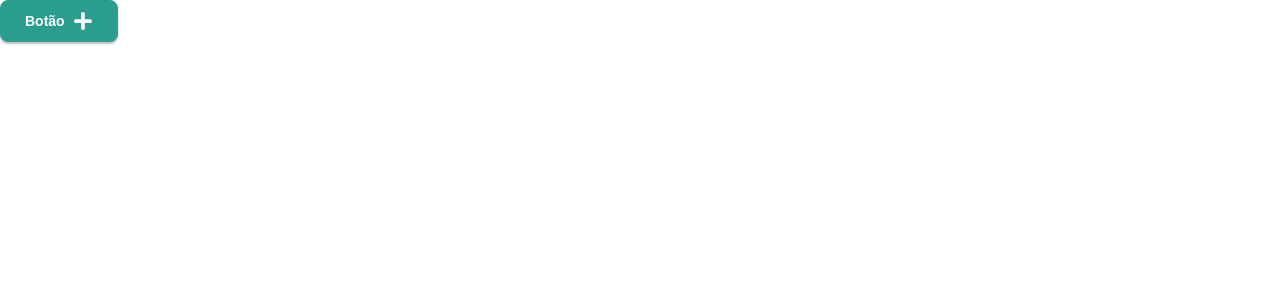
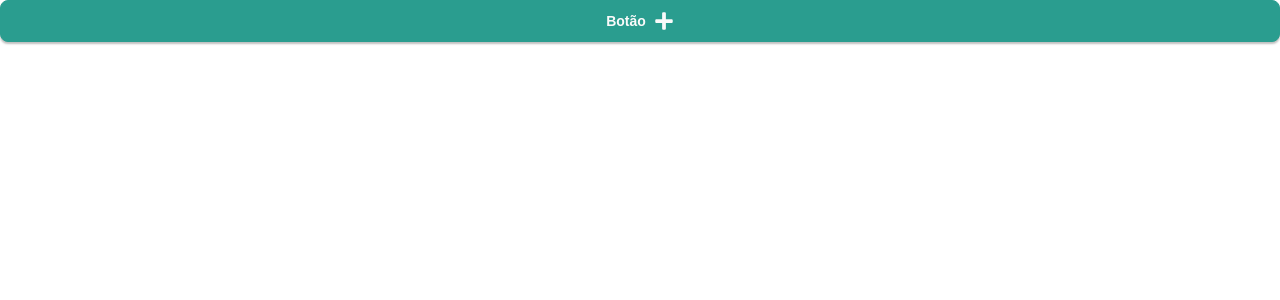
Before and after one commit to CaNeoN28/controle-farmaceutico-frontend, a Next.js app: page / in a window 1280 px wide. Shown: the top 300 px of the page. Built offline with nearby package versions, Linux system fonts and the light colour scheme.

Commit message:
Centralizando texto

```diff
--- a/src/app/page.tsx
+++ b/src/app/page.tsx
@@ -7,7 +7,7 @@ import { FaPlus } from "react-icons/fa";
 export default function Home() {
   return (
     <>
-      <Botao>
+      <Botao fullWidth>
         Botão
         <FaPlus/>
       </Botao>
--- a/src/components/Botao/Botao.module.scss
+++ b/src/components/Botao/Botao.module.scss
@@ -1,6 +1,7 @@
 .botao {
   display: flex;
   align-items: center;
+  justify-content: center;
 
   min-height: 40px;
   padding: 10px 24px;
```
